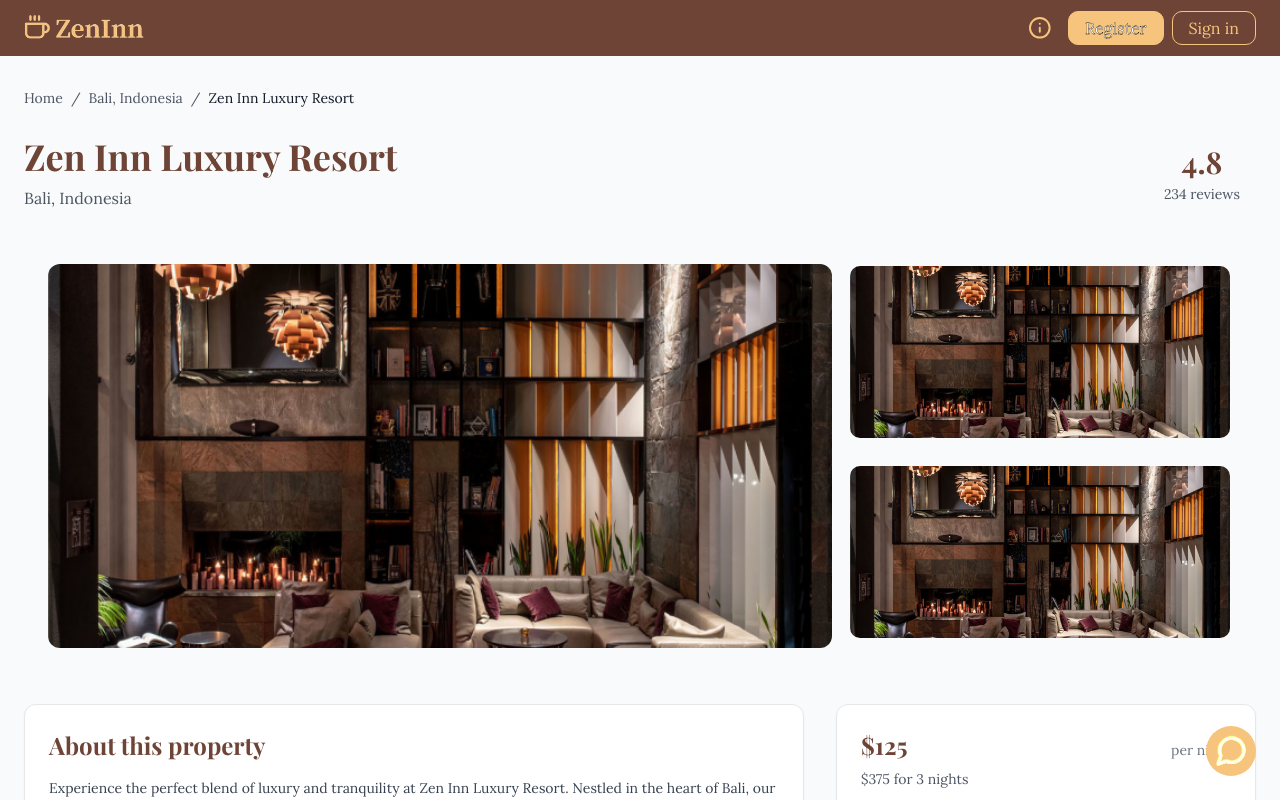
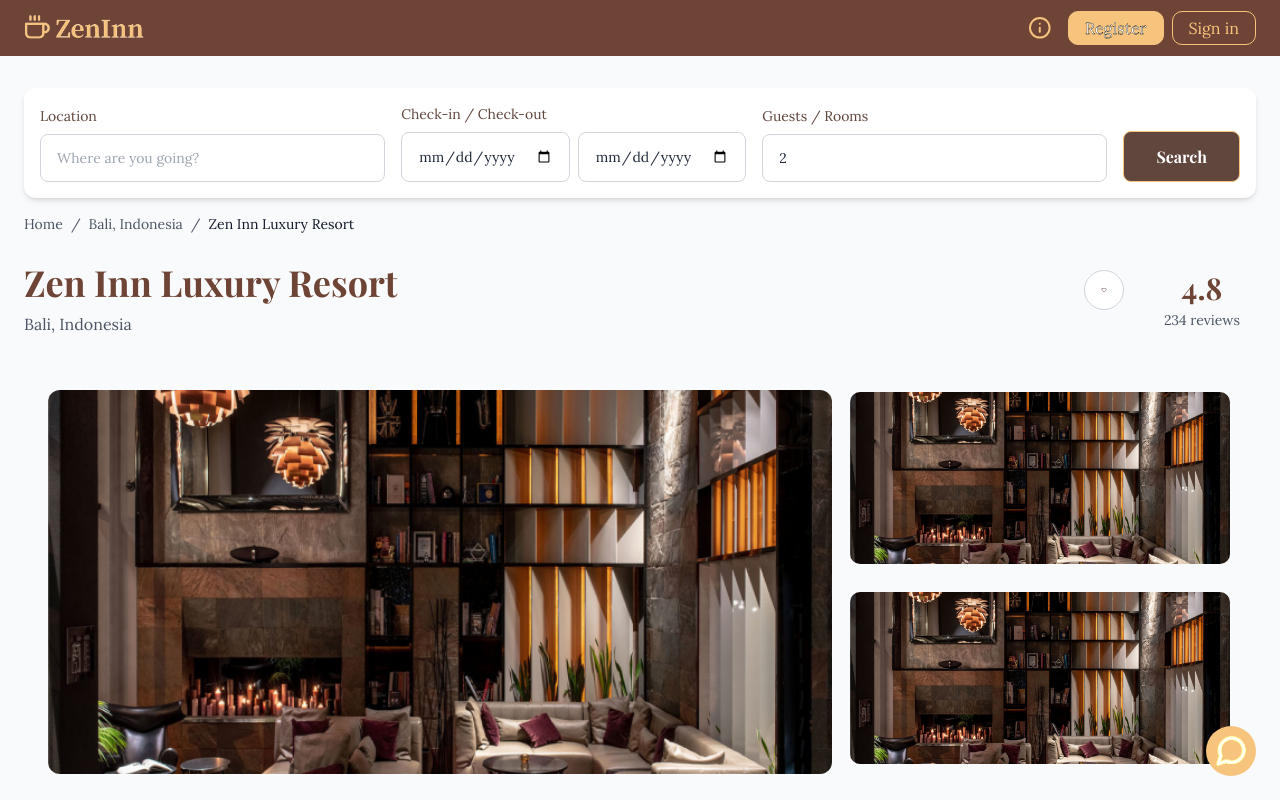
Before and after one commit to zen-inn-uit/zen-inn-web, a Next.js app: page /hotels/1 in a window 1280 px wide. Shown: the top 800 px of the page. Built offline with nearby package versions, Linux system fonts and the light colour scheme.

Commit message:
feat:add wishlist

```diff
--- a/app/hotels/[hotelId]/page.tsx
+++ b/app/hotels/[hotelId]/page.tsx
@@ -3,14 +3,16 @@
 import { useParams } from "next/navigation";
 import Navbar from "@/components/ui/navbar";
 import ChatButton from "@/components/ui/chat-button";
+import SearchBar from "@/components/search/SearchBar";
+import MiniMap from "@/components/search/MiniMap";
 import Breadcrumbs from "@/components/hotel/Breadcrumbs";
+import WishlistButton from "@/components/hotel/WishlistButton";
 import HotelGallery from "@/components/hotel/HotelGallery";
 import BookingSummaryCard from "@/components/hotel/BookingSummaryCard";
 import RoomList from "@/components/hotel/RoomList";
 import HotelPolicies from "@/components/hotel/HotelPolicies";
 import HotelReviews from "@/components/hotel/HotelReviews";
 
-// Mock hotel data
 const getMockHotel = (hotelId: string) => {
     const images = ["/auth-bg.png", "/auth-bg.png", "/auth-bg.png"];
 
@@ -123,11 +125,15 @@ export default function HotelDetailPage() {
             </header>
 
             <main className="max-w-7xl mx-auto px-4 md:px-6 py-8">
+                {/* Search bar */}
+                <SearchBar />
+
                 {/* Breadcrumbs */}
                 <Breadcrumbs hotelName={hotel.name} location={hotel.location} />
 
                 {/* Title and rating */}
                 <div className="flex flex-col md:flex-row md:items-center md:justify-between mb-6">
+                    <div className="flex-1 flex items-start gap-4">
                         <div className="flex-1">
                             <h1 className="text-3xl md:text-4xl font-bold mb-2" style={{ fontFamily: 'var(--font-display)', color: 'var(--color-primary)' }}>
                                 {hotel.name}
@@ -135,6 +141,11 @@ export default function HotelDetailPage() {
                             <p className="text-lg text-gray-600" style={{ fontFamily: 'var(--font-body)', fontSize: 'var(--fs-h5)' }}>
                                 {hotel.location}
                             </p>
+                        </div>
+                        {/* Wishlist button */}
+                        <div className="mt-2">
+                            <WishlistButton />
+                        </div>
                     </div>
                     <div className="mt-4 md:mt-0 md:ml-6">
                         <div className="bg-accent/20 rounded-lg px-4 py-3 text-center">
@@ -197,8 +208,8 @@ export default function HotelDetailPage() {
                         />
                     </div>
 
-                    {/* Right column - Booking card */}
-                    <div className="w-full md:w-[420px] flex-shrink-0">
+                    {/* Right column - Booking card and map */}
+                    <div className="w-full md:w-[420px] flex-shrink-0 space-y-6">
                         <BookingSummaryCard
                             pricePerNight={hotel.pricePerNight}
                             totalPrice={hotel.totalPrice}
@@ -207,6 +218,7 @@ export default function HotelDetailPage() {
                             checkOut={hotel.checkOut}
                             guests={hotel.guests}
                         />
+                        <MiniMap />
                     </div>
                 </div>
             </main>
--- /dev/null
+++ b/components/hotel/WishlistButton.tsx
@@ -0,0 +1,35 @@
+"use client";
+
+import { useState } from "react";
+
+export default function WishlistButton() {
+    const [isWishlisted, setIsWishlisted] = useState(false);
+
+    const handleClick = () => {
+        setIsWishlisted(!isWishlisted);
+    };
+
+    return (
+        <button
+            type="button"
+            onClick={handleClick}
+            className="w-10 h-10 rounded-full border border-gray-300 bg-white flex items-center justify-center hover:border-accent hover:bg-gray-50 transition-colors focus:outline-none focus:ring-2 focus:ring-accent focus:ring-offset-2"
+            aria-label={isWishlisted ? "Remove from wishlist" : "Add to wishlist"}
+        >
+            <svg
+                className="w-5 h-5"
+                fill={isWishlisted ? "currentColor" : "none"}
+                stroke="currentColor"
+                viewBox="0 0 24 24"
+                style={{ color: isWishlisted ? '#ef4444' : '#60463d' }}
+            >
+                <path
+                    strokeLinecap="round"
+                    strokeLinejoin="round"
+                    strokeWidth={2}
+                    d="M4.318 6.318a4.5 4.5 0 000 6.364L12 20.364l7.682-7.682a4.5 4.5 0 00-6.364-6.364L12 7.636l-1.318-1.318a4.5 4.5 0 00-6.364 0z"
+                />
+            </svg>
+        </button>
+    );
+}
```
Lines whose indentation alone changed are shown as unchanged.
